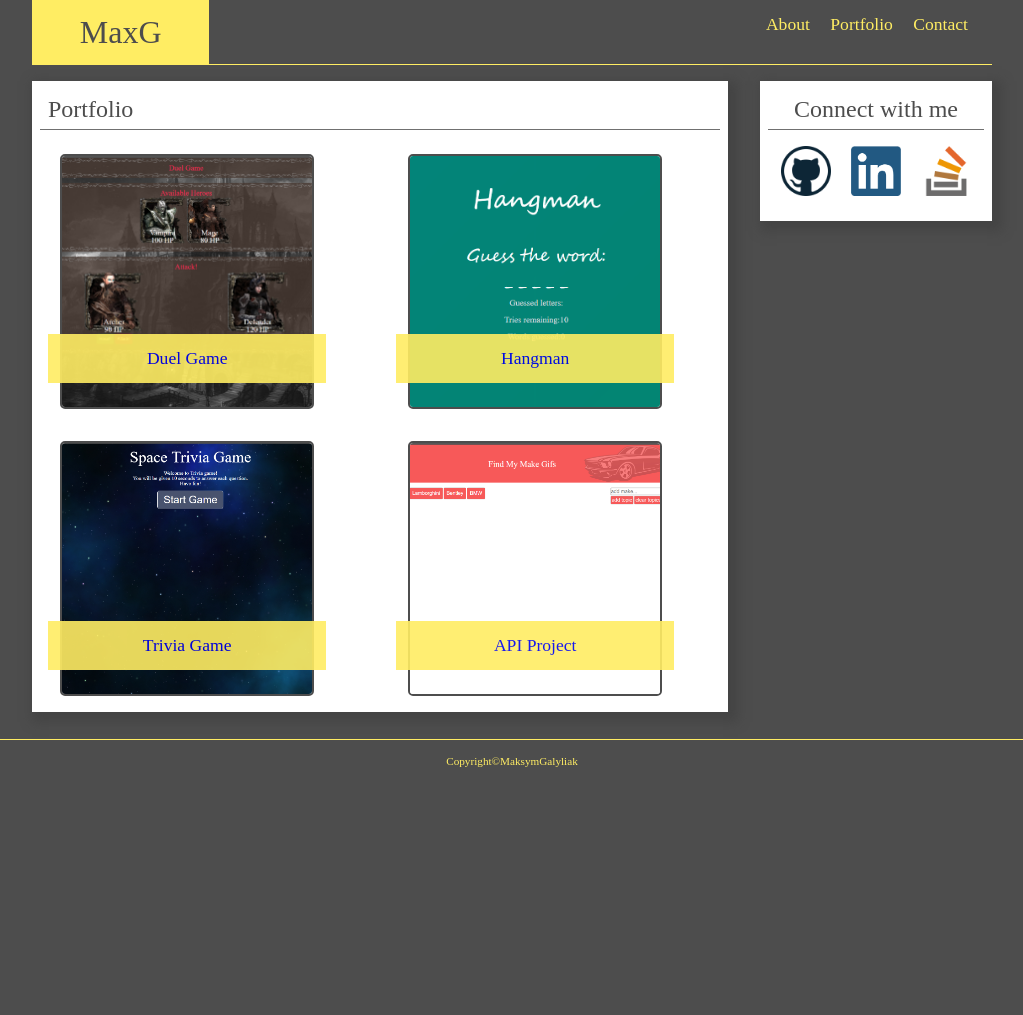
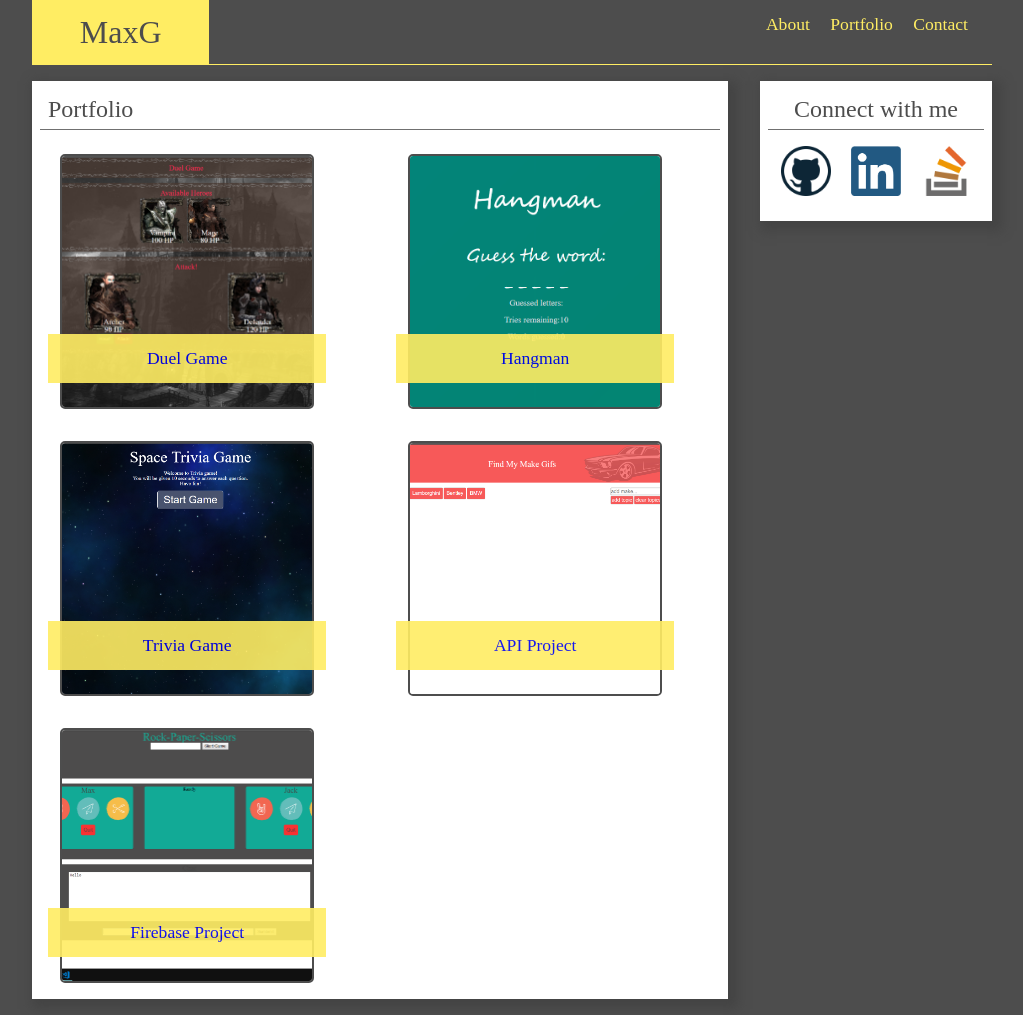
Before and after one commit to Adler11th/ResponsivePortfolio, a plain HTML site: page portfolio.html in a window 1280 px wide. Shown: the whole page, without its empty margins (128-1151 px from the left). Before the commit the page ends 800 px from the top, so only its background shows below. Drawn offline with Linux system fonts and the light colour scheme.

Commit message:
added firebase project

```diff
--- a/portfolio.html
+++ b/portfolio.html
@@ -50,6 +50,12 @@
                             <h3>API Project</h3>
                         </a>
                     </div>
+                    <div class="img_text">
+                        <a href="https://adler11th.github.io/FirebaseHW/">
+                            <img src="assets/images/firebase.png" alt="firebase img" class="porfolio_img">
+                            <h3>Firebase Project</h3>
+                        </a>
+                    </div>
                 </div>
             </section>
             <aside id="aside">
@@ -68,9 +74,6 @@
             </aside>
         </main>
     </div>
-    <footer id="footer">
-        <p>Copyright&copy;MaksymGalyliak</p>
-    </footer>
 </body>
 
 </html>
```
Also changed, not shown: assets/images/firebase.png (added).
